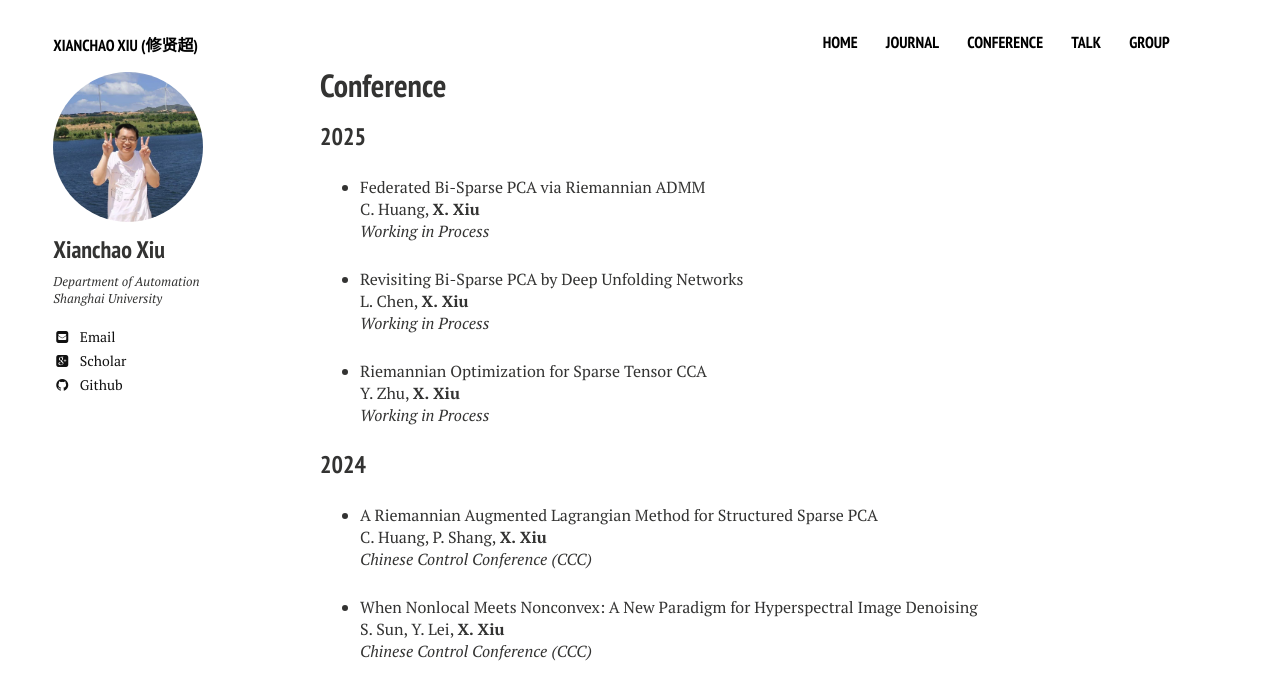
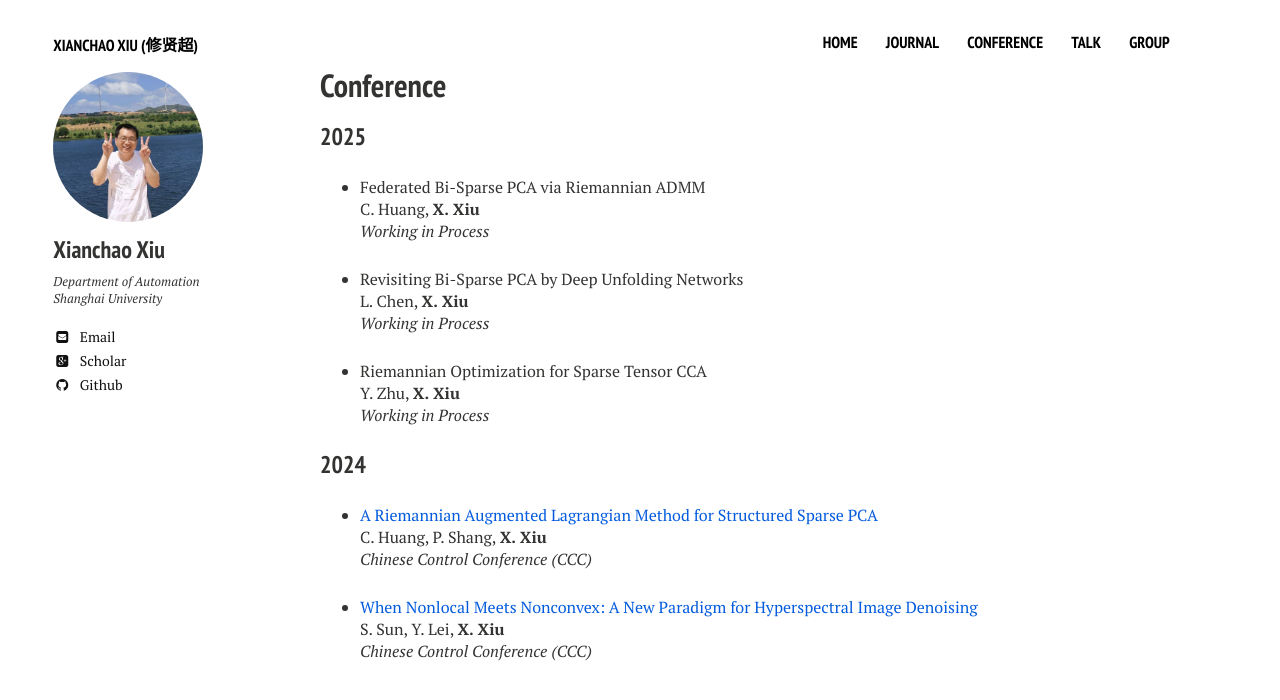
Before and after one commit to xianchaoxiu/xianchaoxiu.github.io, a Jekyll site: the page built from conference/index.md, in a window 1280 px wide. Shown: the top 700 px of the page. Built offline with Jekyll 4.4.1, drawn with Linux system fonts in a browser that asks for light colours; nearby versions of some CDN libraries.

Commit message:
Update index.md

```diff
--- a/conference/index.md
+++ b/conference/index.md
@@ -29,10 +29,11 @@ Y. Zhu, <b>X. Xiu</b> <br>
 
 
 ### 2024
-* A Riemannian Augmented Lagrangian Method for Structured Sparse PCA <br>
+* <a href="https://ieeexplore.ieee.org/document/10661785" class="textlink" target="_blank">A Riemannian Augmented Lagrangian Method for Structured Sparse PCA</a><br>
 C. Huang, P. Shang, <b>X. Xiu</b><br>
 <i>Chinese Control Conference (CCC)</i><br>
 
-* When Nonlocal Meets Nonconvex: A New Paradigm for Hyperspectral Image Denoising <br>
+
+* <a href="https://ieeexplore.ieee.org/document/10662067" class="textlink" target="_blank">When Nonlocal Meets Nonconvex: A New Paradigm for Hyperspectral Image Denoising</a><br>
 S. Sun, Y. Lei, <b>X. Xiu</b><br>
 <i>Chinese Control Conference (CCC)</i><br>
```
